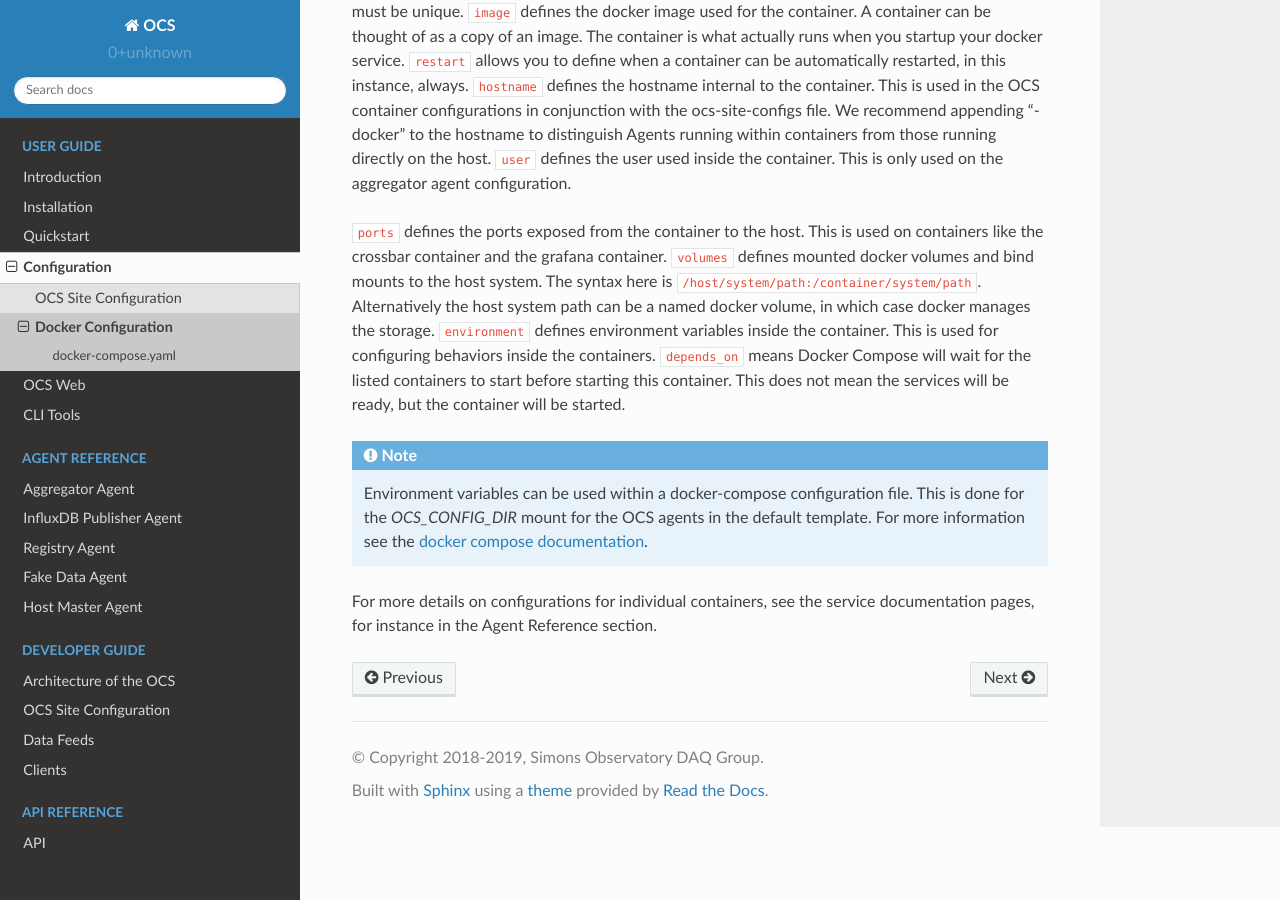
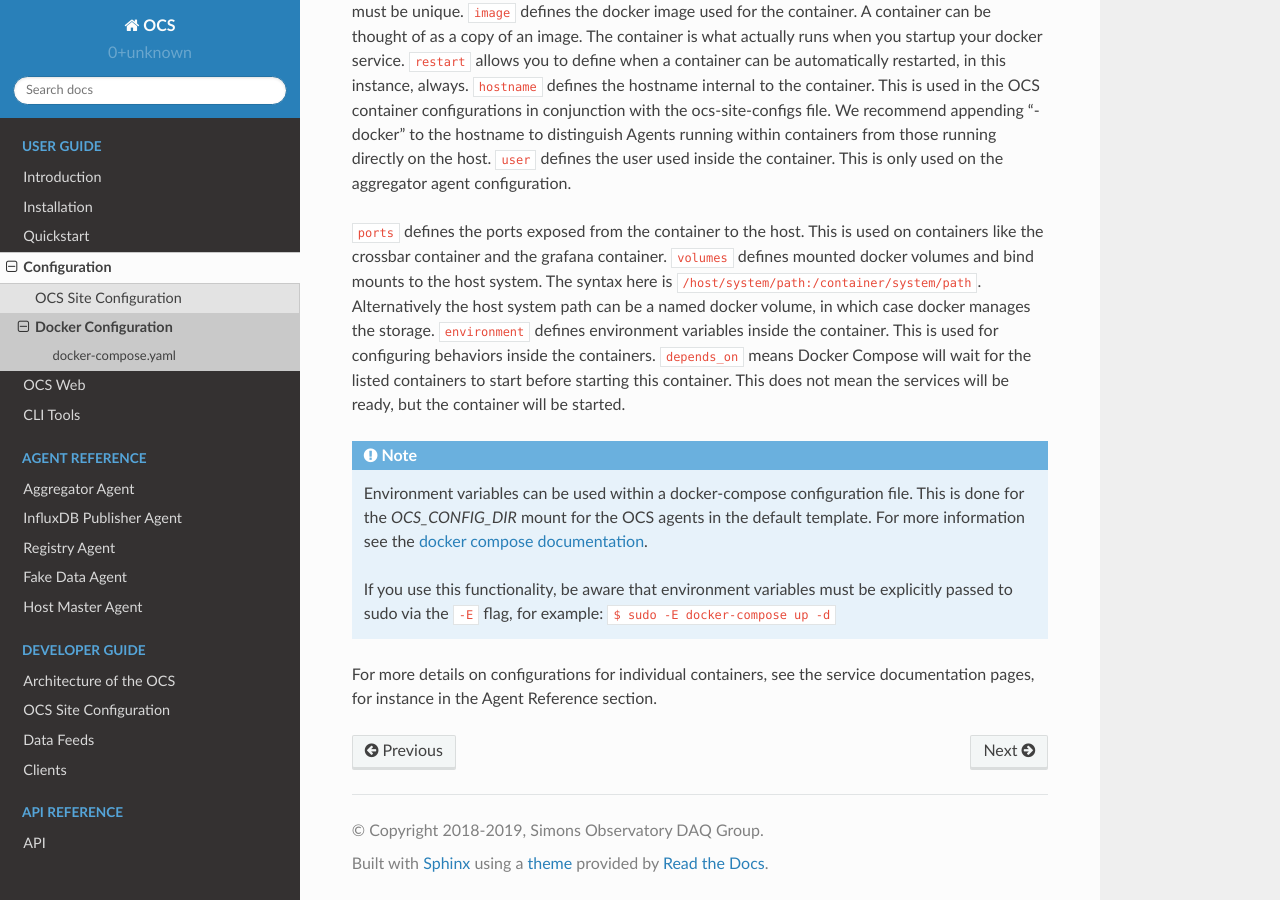
Before and after one commit to simonsobs/ocs, a Sphinx documentation site: the page built from docs/user/docker_config.rst, in a window 1280 px wide and 900 px high, scrolled down 2418 px. Built offline with Sphinx 7.4.7 and the Read the Docs theme 2.0.0, drawn with Linux system fonts in a browser that asks for light colours.

Commit message:
docs: Add note about sudo -E when running with env vars

```diff
--- a/docs/user/docker_config.rst
+++ b/docs/user/docker_config.rst
@@ -150,6 +150,10 @@ ready, but the container will be started.
     default template.  For more information see the `docker compose
     documentation`_.
 
+    If you use this functionality, be aware that environment variables must be
+    explicitly passed to sudo via the ``-E`` flag, for example: ``$ sudo -E
+    docker-compose up -d``
+
 For more details on configurations for individual containers, see the service
 documentation pages, for instance in the Agent Reference section.
 
```
